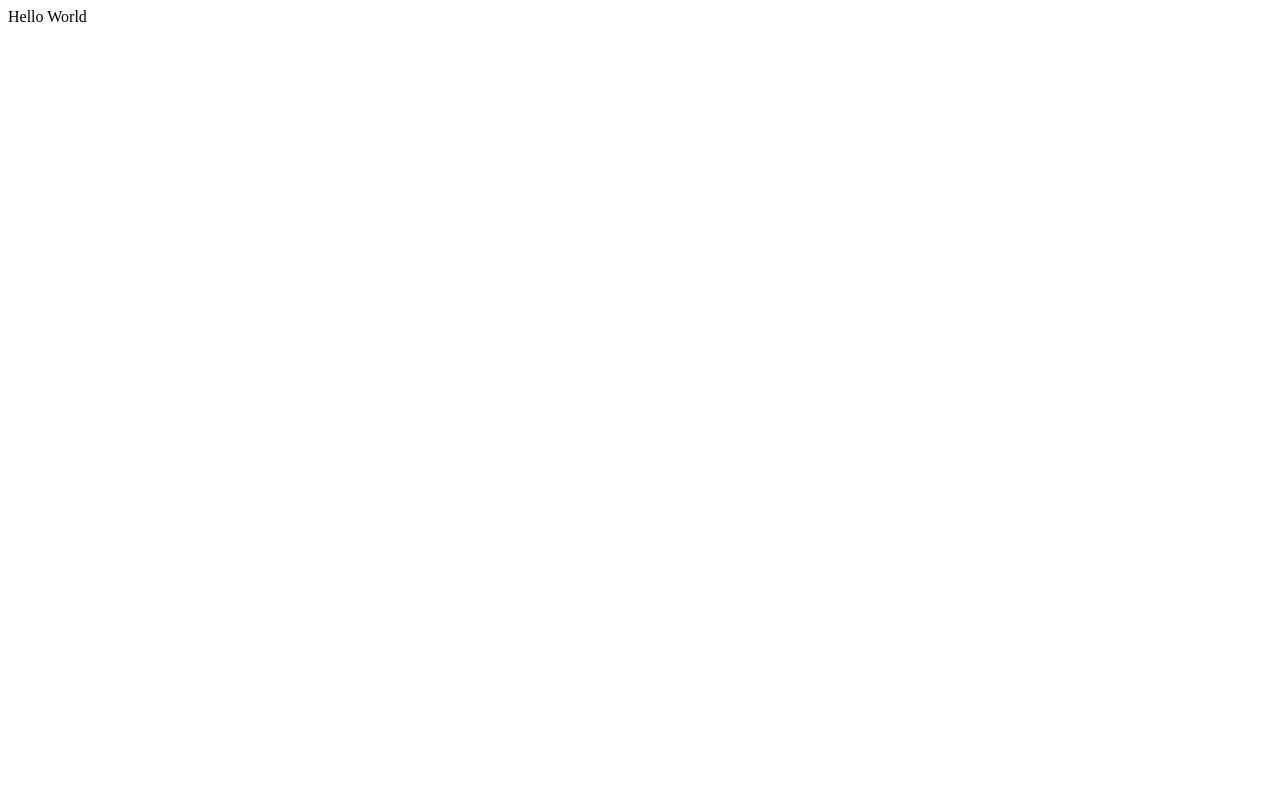
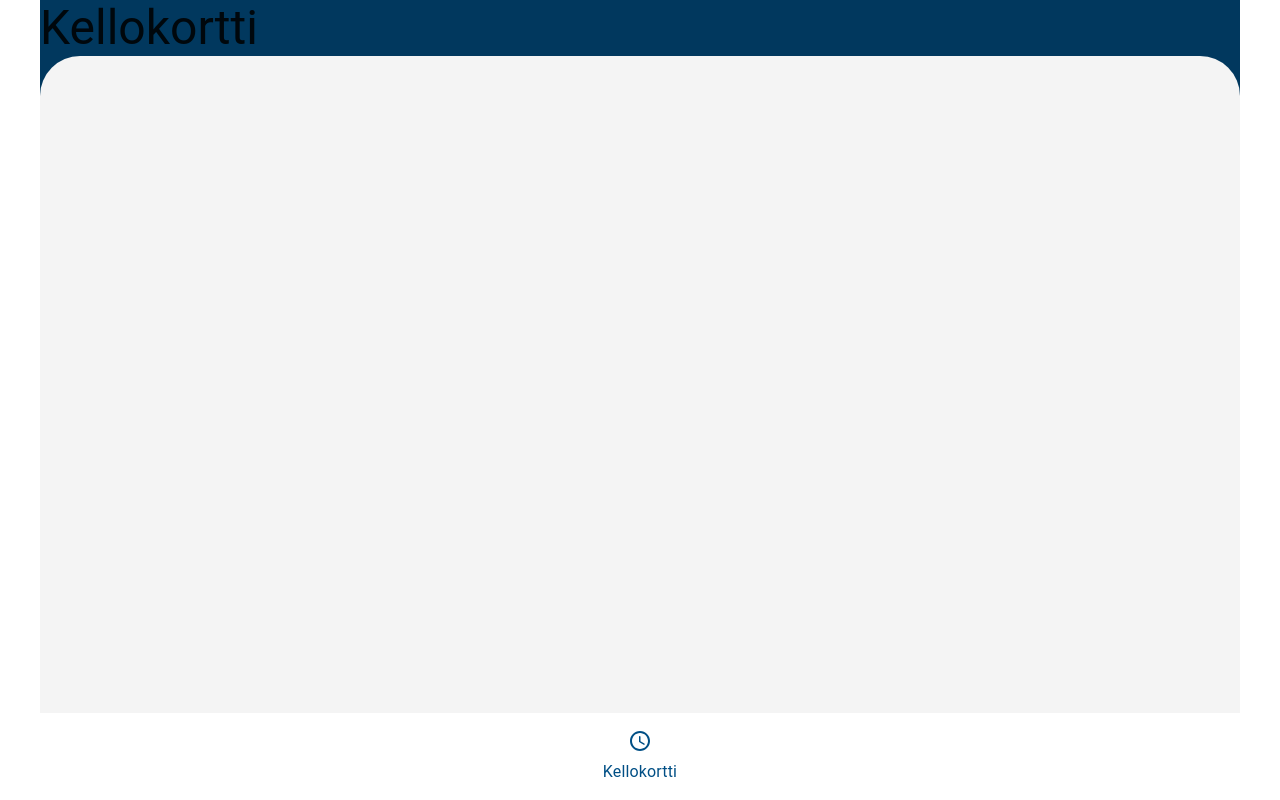
Before and after one commit to senkku19/vork_assingment, a React (Vite) app in the folder assingment_app/: page / in a window 1280 px wide. Built offline with nearby package versions, Linux system fonts and the light colour scheme.

Commit message:
Implementing the user interface

```diff
--- a/assingment_app/src/App.jsx
+++ b/assingment_app/src/App.jsx
@@ -1,7 +1,20 @@
+import { BrowserRouter as Router, Routes, Route } from "react-router-dom";
+import Kellokortti from "./pages/Kellokortti";
+import { ThemeProvider, CssBaseline } from "@mui/material";
+import VorkTheme from "./styles/VorkTheme";
+
 export default function App() {
     return (
-    <>
-    <div>Hello World</div>
-    </>
+        <ThemeProvider theme={VorkTheme}>
+            <CssBaseline/>
+                <Router>
+                    <Routes>
+                        <Route path="/" element={<Kellokortti/>}>
+                            <Route path="/tyoaika"/>
+                        </Route>
+                    </Routes>
+                </Router>
+        </ThemeProvider>
+
     );
 }
--- /dev/null
+++ b/assingment_app/src/components/Navigation/menu/NavigationBar.jsx
@@ -0,0 +1,13 @@
+import NavigationItem from "./NavigationItem";
+import { Container } from "@mui/material";
+import AccessTimeRoundedIcon from '@mui/icons-material/AccessTimeRounded';
+
+const NavigationBar = () => {
+    return(
+        <Container component={'nav'} className="navigation">
+            <NavigationItem to={"/"} icon={<AccessTimeRoundedIcon/>} label="Kellokortti"/>
+        </Container>
+    )
+}
+
+export default NavigationBar;
--- /dev/null
+++ b/assingment_app/src/components/Navigation/menu/NavigationItem.jsx
@@ -0,0 +1,33 @@
+import { Typography } from "@mui/material";
+import VorkTheme from "../../../styles/VorkTheme";
+import { cloneElement } from "react";
+import { NavLink } from "react-router-dom"
+
+const NavigationItem = ({ to, icon, label }) => {
+
+    const NavigationItemStyle = {
+        display: 'block',
+        textAlign: 'center',
+        textDecoration: 'none',
+        color: VorkTheme.palette.secondary.main,
+    }
+
+    const NavigationItemActiveStyle = {
+        color: VorkTheme.palette.primary.light,
+    }
+
+
+    return (
+        <NavLink to={to}
+            style={({isActive}) => ({
+                ...NavigationItemStyle,
+                ...(isActive ? NavigationItemActiveStyle : {})
+            })}
+        >
+            {cloneElement(icon)}
+            <Typography>{label}</Typography>
+        </NavLink>
+    )
+}
+
+export default NavigationItem;
--- /dev/null
+++ b/assingment_app/src/pages/Kellokortti.jsx
@@ -0,0 +1,16 @@
+import React from "react"
+import NavigationBar from "../components/Navigation/menu/NavigationBar";
+import { Container, Typography } from "@mui/material";
+
+const Kellokortti = () => {
+    return(
+        <Container className="pageWrapper">
+            <Typography variant="h3">Kellokortti</Typography>
+            <Container className="pageContentWrapper">
+            </Container>
+            <NavigationBar/>
+        </Container>
+    )
+}
+
+export default Kellokortti;
--- /dev/null
+++ b/assingment_app/src/styles/AppTheme.js
@@ -0,0 +1,27 @@
+import { createTheme } from "@mui/material";
+
+const AppTheme = createTheme({
+    components: {
+        MuiContainer: {
+            variants: [ {
+                    props: {className: 'navigation'},
+                    style: {
+                        display: 'flex',
+                        borderRadius: 0,
+                        alignItems: 'center',
+                        justifyContent: 'space-around',
+                        padding: '16px 10px',
+                    },
+                    props: {className: 'pageWrapper'},
+                    style: {
+                        display: 'flex',
+                        flexDirection: 'column',
+                        height: '100vh',
+                    }
+                }
+            ]
+        },
+    },
+})
+
+export default AppTheme;
--- /dev/null
+++ b/assingment_app/src/styles/BaseWorkStyles.js
@@ -0,0 +1,13 @@
+const BaseWorkStyles = {
+    colors: {
+        primary: {
+            main: '#01385E',
+        },
+        secondary: {
+            light: '#F4F4F4',
+        }
+    }
+}
+
+
+export default BaseWorkStyles;
--- /dev/null
+++ b/assingment_app/src/styles/VorkTheme.js
@@ -0,0 +1,59 @@
+import { createTheme } from "@mui/material/styles";
+import BaseWorkStyles from "./BaseWorkStyles";
+
+const VorkTheme = createTheme({
+    palette: {
+        primary: {
+            main: '#01385E',
+            light:'#014F85',
+        },
+        secondary: {
+            main: '#8E8E8E',
+            light: '#F4F4F4',
+        }
+    },
+    components: {
+        MuiContainer: {
+            variants: [
+                {
+                    props: { className: 'navigation' },
+                    style: {
+                        display: 'flex',
+                        borderRadius: 0,
+                        alignItems: 'center',
+                        justifyContent: 'space-around',
+                        padding: '16px 10px',
+                        backgroundColor: 'white',
+                        }
+                },
+                {
+                    props: {className: 'pageContentWrapper'},
+                    style: {
+                        display: 'flex',
+                        flexDirection: 'column',
+                        flex: 1,
+                        height: '100%',
+                        borderTopLeftRadius: '40px',
+                        borderTopRightRadius: '40px',
+                        overflowY: 'auto',
+                        padding: '0px !importannt',
+                        backgroundColor: BaseWorkStyles.colors.secondary.light,
+                    }
+                },
+                {
+                    props: { className: 'pageWrapper' },
+                    style: {
+                        display: 'flex',
+                        flexDirection: 'column',
+                        height: '100vh',
+                        padding: '0px !important',
+                        backgroundColor: BaseWorkStyles.colors.primary.main,
+                    },
+                }
+            ]
+        },
+    },
+}
+)
+
+export default VorkTheme;
```
Also changed, not shown: assingment_app/package.json (+6 -1 lines), 1 other file (tests, documents, lock files or other folders).
